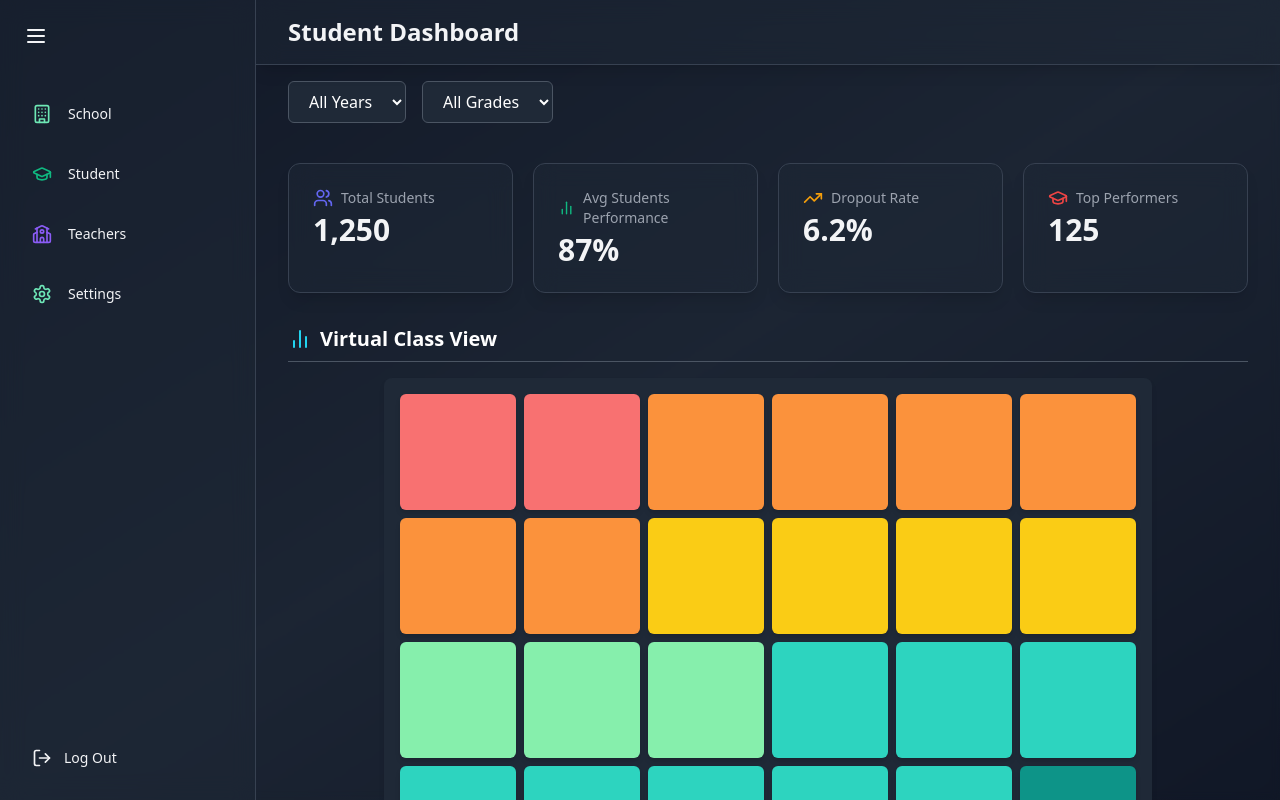
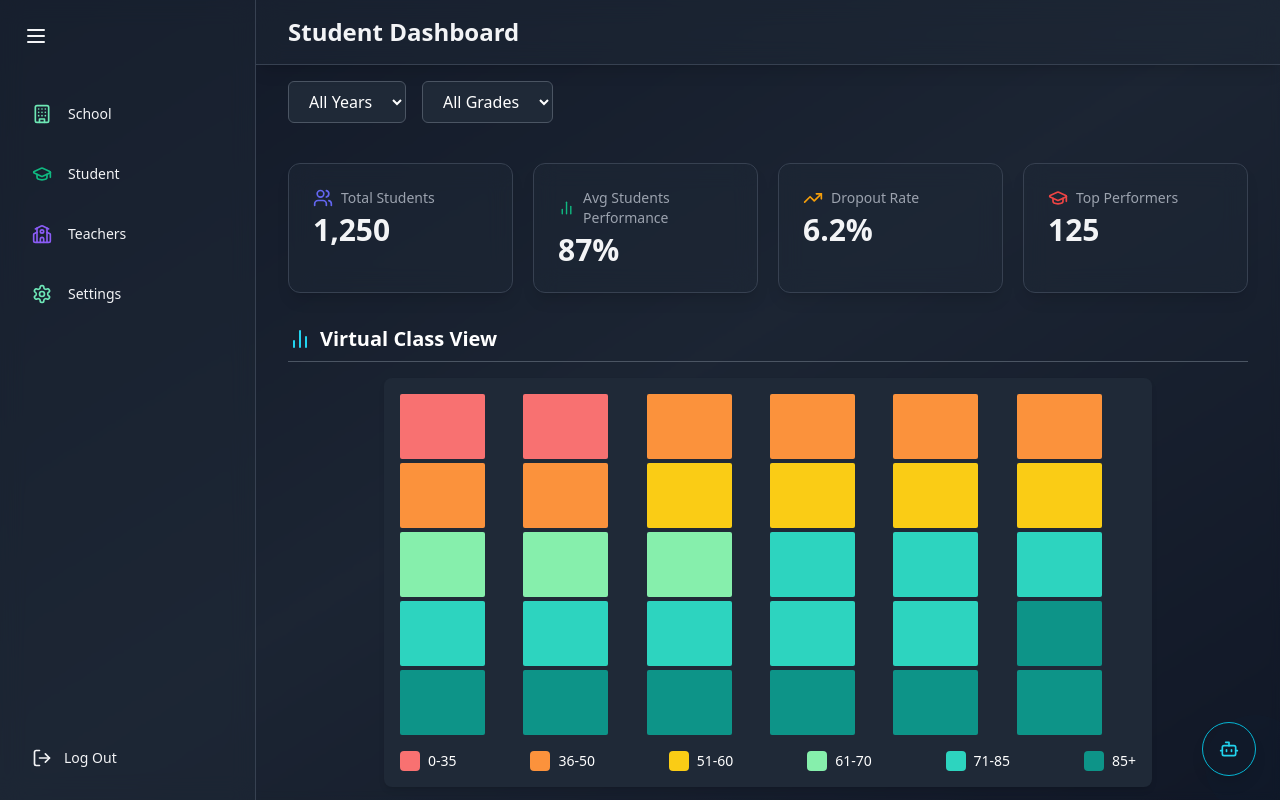
Before and after one commit to mudassirms/MaverickIgnite, a React (Vite) app: page /student in a window 1280 px wide. Built offline with nearby package versions, Linux system fonts and the light colour scheme; sample sign-in values are in the browser's storage.

Commit message:
added virtual class view section

```diff
--- a/src/App.jsx
+++ b/src/App.jsx
@@ -5,6 +5,7 @@ import TeachersPage from "./pages/TeachersPage";
 import StudentPage from "./pages/StudentPage";
 import SettingsPage from "./pages/SettingsPage";
 import SchoolsPage from "./pages/SchoolPage";
+import FloatingChatbot from "./components/chatbot/floatingChatbot"; // 👈 Import the chatbot
 
 const isAuthenticated = () => {
   return localStorage.getItem("loggedIn") === "true";
@@ -17,11 +18,10 @@ const ProtectedRoute = ({ children }) => {
 function App() {
   const navigate = useNavigate();
 
-  // Log out function
   const handleLogout = () => {
     localStorage.removeItem("loggedIn");
     localStorage.removeItem("role");
-    navigate("/login"); // Redirect to login page after logout
+    navigate("/login");
   };
 
   return (
@@ -31,14 +31,14 @@ function App() {
         path="/*"
         element={
           <ProtectedRoute>
-            <div className="flex h-screen bg-gray-900 text-gray-100 overflow-hidden">
+            <div className="flex h-screen bg-gray-900 text-gray-100 overflow-hidden relative">
               {/* Background Blur */}
               <div className="fixed inset-0 z-0">
                 <div className="absolute inset-0 bg-gradient-to-br from-gray-900 via-gray-800 to-gray-900 opacity-80" />
                 <div className="absolute inset-0 backdrop-blur-sm" />
               </div>
 
-              <Sidebar handleLogout={handleLogout} /> {/* Passing handleLogout */}
+              <Sidebar handleLogout={handleLogout} />
 
               <Routes>
                 <Route path="/teachers" element={<TeachersPage />} />
@@ -46,12 +46,15 @@ function App() {
                 <Route path="/settings" element={<SettingsPage />} />
                 <Route path="/" element={<SchoolsPage />} />
               </Routes>
+
+              {/* 🧠 Floating Chatbot */}
+              <FloatingChatbot />
             </div>
           </ProtectedRoute>
         }
       />
 
-      {/* 🔓 Public Route for Login */}
+      {/* 🔓 Public Login Route */}
       <Route path="/login" element={<LoginPage />} />
     </Routes>
   );
--- a/src/components/Student/virtualClass.jsx
+++ b/src/components/Student/virtualClass.jsx
@@ -22,19 +22,19 @@ const VirtualClassGridHeatmap = ({ studentsData }) => {
   return (
     <div className="relative w-full">
       {/* Grid overlay */}
-      <div className="grid grid-cols-6 gap-2">
+      <div className="grid grid-cols-6 gap-1">
   {gridData.slice(0, 30).map((student, index) => (
     <div
       key={index}
       onMouseEnter={() => setHovered(index)}
       onMouseLeave={() => setHovered(null)}
       className={classNames(
-              "rounded-md shadow-md transition-all duration-300 w-full aspect-[1/1]",
+        "w-[85px] h-[65px] rounded-sm transition-all duration-300",
         student.score !== null ? getColorClass(student.score) : "bg-gray-700"
       )}
     >
       {hovered === index && student.score !== null && (
-              <div className="absolute bg-white text-black text-sm p-2 rounded-md shadow-lg -translate-y-full z-10">
+        <div className="absolute bg-white text-black text-xs p-1 rounded shadow -translate-y-full z-10">
           <strong>{student.name}</strong>
           <br />
           Score: {student.score}
@@ -43,6 +43,7 @@ const VirtualClassGridHeatmap = ({ studentsData }) => {
     </div>
   ))}
 </div>
+
 
       {/* Below Color Legends */}
       <div className="mt-4 flex flex-wrap justify-between text-sm text-white gap-2">
--- /dev/null
+++ b/src/components/chatbot/floatingChatbot.jsx
@@ -0,0 +1,50 @@
+import { useState } from "react";
+import { Bot, X } from "lucide-react";
+
+export default function FloatingChatbot() {
+  const [isOpen, setIsOpen] = useState(false);
+
+  return (
+    <div className="fixed bottom-6 right-6 z-50">
+      {/* Floating Bot Button */}
+      <button
+        onClick={() => setIsOpen(!isOpen)}
+        className="relative bg-gray-900 border border-cyan-500 text-cyan-400 rounded-full p-4 shadow-lg hover:scale-110 transition-transform duration-300"
+      >
+        <span className="absolute animate-ping w-full h-full rounded-full bg-cyan-500 opacity-20"></span>
+        <Bot className="w-5 h-5 z-10 relative" />
+      </button>
+
+      {/* Chat Window */}
+      {isOpen && (
+        <div className="mt-3 w-80 backdrop-blur-lg bg-gradient-to-br from-slate-900/80 to-slate-800/80 border border-cyan-500 rounded-xl shadow-2xl animate-fadeIn">
+          {/* Header */}
+          <div className="flex justify-between items-center px-4 py-2 bg-cyan-600 text-white rounded-t-xl">
+            <span className="font-semibold tracking-wide">Maverick AI</span>
+            <button
+              onClick={() => setIsOpen(false)}
+              className="hover:text-red-400 transition"
+            >
+              <X className="w-4 h-4" />
+            </button>
+          </div>
+
+          {/* Chat Body */}
+          <div className="p-4 h-80 overflow-y-auto text-sm text-cyan-200 space-y-2">
+            <p className="italic">“How can I help you navigate the dashboard?”</p>
+            <div className="text-slate-400">E.g. "Show teacher performance trends"</div>
+          </div>
+
+          {/* Input Section */}
+          <div className="px-4 py-2 border-t border-cyan-800 bg-slate-900">
+            <input
+              type="text"
+              placeholder="Type a command..."
+              className="w-full p-2 rounded bg-slate-800 border border-cyan-500 text-cyan-300 placeholder-cyan-400 text-xs focus:outline-none focus:ring-2 focus:ring-cyan-500"
+            />
+          </div>
+        </div>
+      )}
+    </div>
+  );
+}
```
Lines whose indentation alone changed are shown as unchanged.
